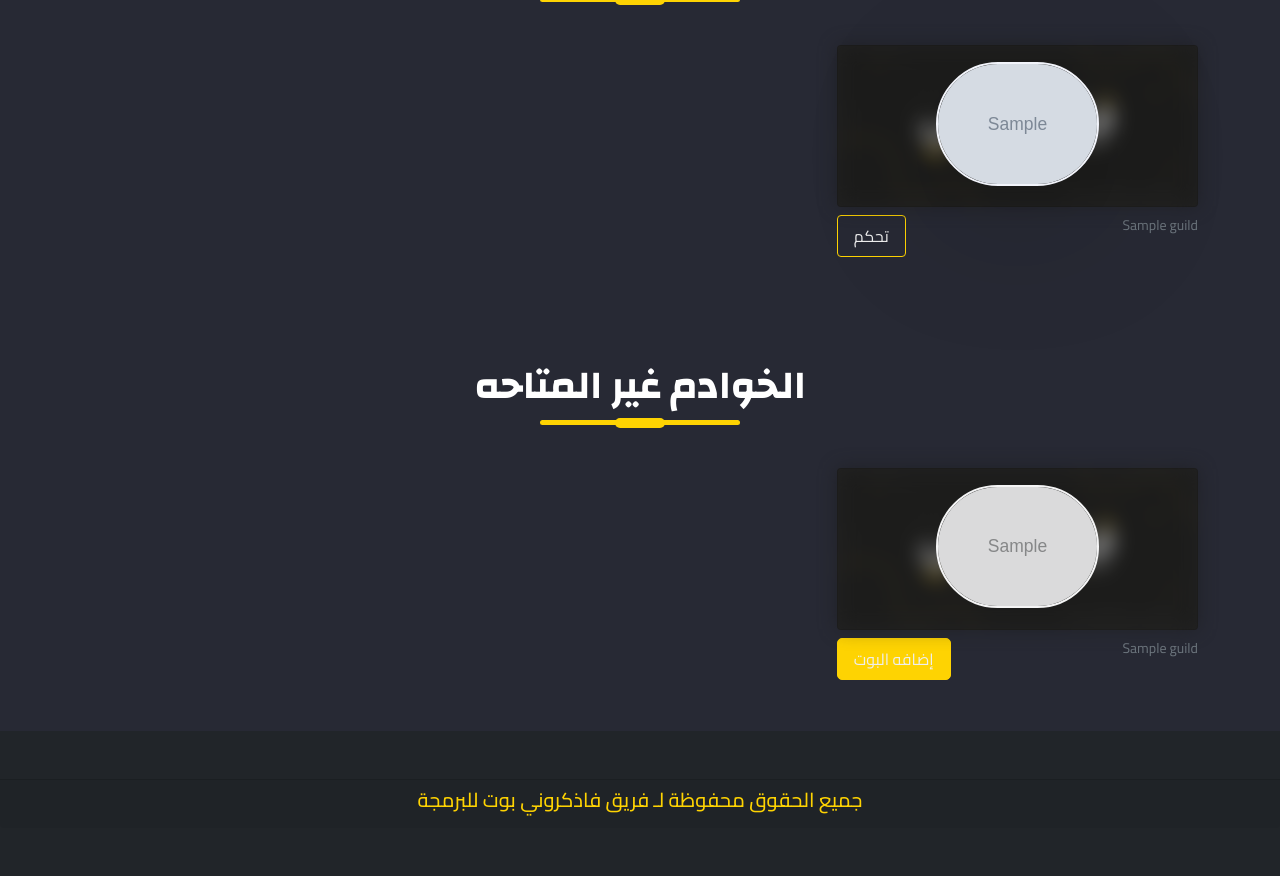
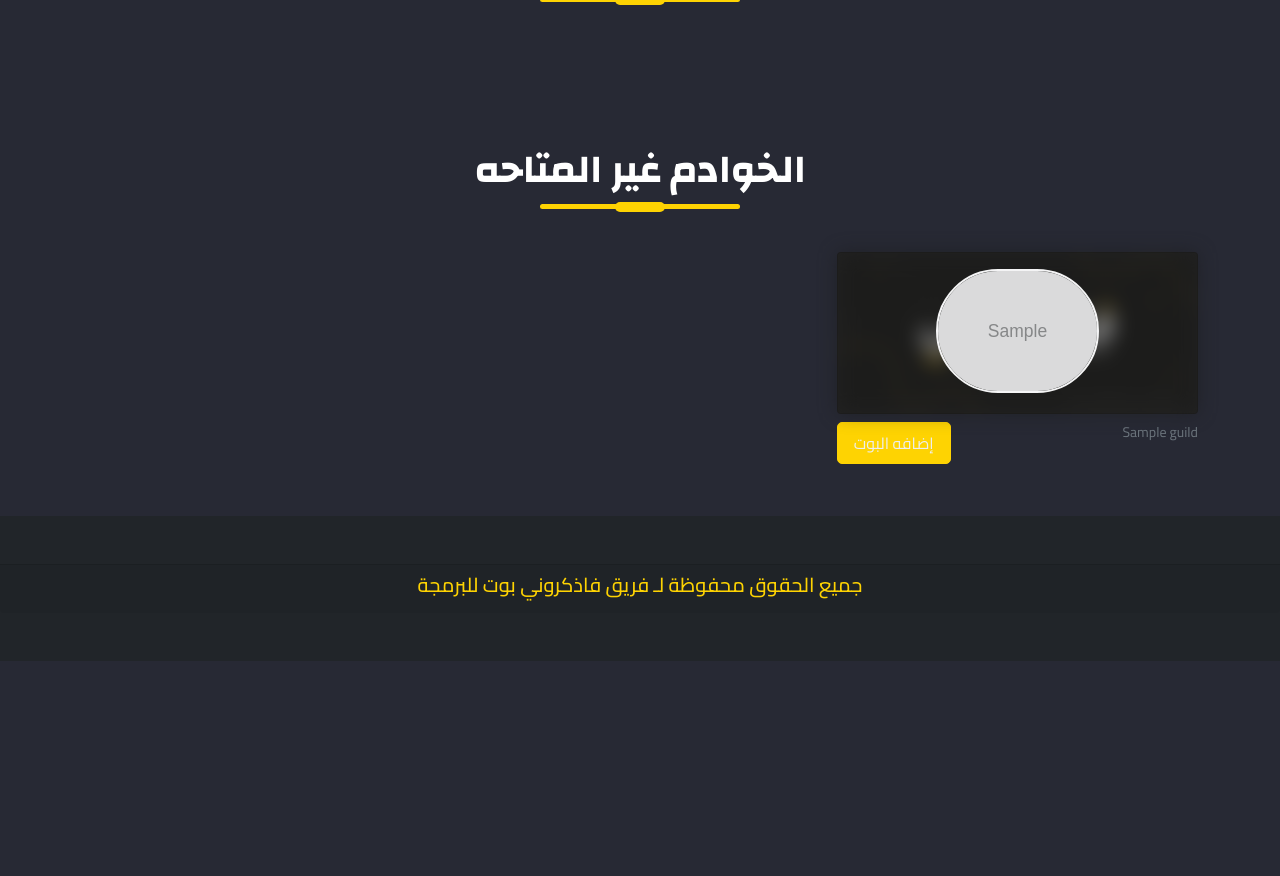
Before and after one commit to DwcTeam/fdrbot-website, a Flask app: template templates/dashboard.html in a window 1280 px wide. Shown: the part 210-1086 px from the top of the page. After the commit the page ends 823 px from the top, so only its background shows below. Run offline with Flask 2, Linux system fonts and the light colour scheme; the template is opened without the code that fills it: most values are stand-ins (such as "Sample title", 1, 10 or a date in 2020); grey boxes marked "Sample" are stand-in pictures; data that the repository does not hold is empty; parts of the project's set-up code (start-up, migrations or seed data) failed here and were passed over; some libraries are stand-ins or nearby versions.

Commit message:
Add a new futuer to dashboard rout :)

```diff
--- a/templates/dashboard.html
+++ b/templates/dashboard.html
@@ -31,42 +31,15 @@
 {% endblock %}
 
 {% block content %}
-<!--  --><br><br>
+<br><br>
 <section class="py-5">
   <div class="container">
+
     <div class="d-flex align-items-center justify-content-center flex-row-reverse" dir="rtl">
-      <!-- dont forget name for user -->
       <h1 class="text-white text-center title">يا هلا والله فيك, {{ user.username }}</h1>
     </div>
 
-    <div class="row text-center row-cols-1 row-cols-md-3 g-3">
-      {% for guild in available_guilds %}
 
-      <div class="col  text-center">
-        <div class="card h-75 card-1">
-          <div class="card-body">
-            {% if guild.is_icon %}
-            <div class="sc-1vemdld-4 banner"
-              style="background: url('{{ guild.icon }}') center center / cover no-repeat;"></div>
-            {% else %}
-            <div class="sc-1vemdld-4 banner"
-              style="background: url('{{ url_for('static', filename='images/banner.jpg') }}') center center / cover no-repeat;background-size: 100%">
-            </div>
-            {% endif %}
-            <img src="{{ guild.icon }}"
-              class="avatar-server justify-content-center align-items-center w-50 avalidated"
-              alt="{{ guild.name }}">
-          </div>
-        </div>
-        <div class="pt-2">
-          <small class="text-muted float-end">{{ guild.name }}
-            <!-- <br><b class="text-muted float-end">ادمن</b> -->
-          </small>
-          <a href="/dashboard/{{ guild.id }}"><button class="btn primary card-title float-start pe-3 px-3 pt-2 pb-2 saqr-but">تحكم</button></a>
-        </div>
-      </div>
-      {% endfor %}
-    </div>
 </section>
 
 <section class="py-5">
@@ -106,6 +79,40 @@
 
 {% endblock %}
 
+{% block js %}
+
+<script>
+    $.ajax(
+      {
+        url: '/api/user/@me/guilds',
+        type: 'GET',
+        success: function(data){
+          console.log(data);
+          for (let i = 0; i < data.length; i++) {
+            if (data[i].available_guilds) {
+              var guild = data[i];
+              console.log(guild);
+
+              $('.available').find(".banner").attr('style', `background: url('${guild.icon}') center center / cover no-repeat;` ? guild.is_icon : `background: url('{{ url_for('static', filename='images/banner.jpg') }}') center center / cover no-repeat;background-size: 100%`);
+              $('.available').find("img").attr('src', guild.icon).attr('alt', guild.name);
+              $('.available').find("small").text(guild.name);
+              $('.available').find("a").attr('href', '/dashboard/' + guild.id);
+            }
+          }
+          for (let i = 0; i < data.length; i++) {
+            if (data[i].unavailable_guilds) {
+              $('.unvalidated').attr('src', data[i].icon);
+              $('.unvalidated').attr('alt', data[i].name);
+              $('.unvalidated').attr('title', data[i].name);
+              $('.unvalidated').attr('href', '/dashboard/' + data[i].id);
+            }
+          }
+      }
+    });
+</script>
+
+{% endblock %}
+
 {% block footer %}
 {{ super() }}
 {% endblock %}
```
Also changed, not shown: views/api.py (+19 -3 lines), views/dashboard.py (+4 -6 lines).
